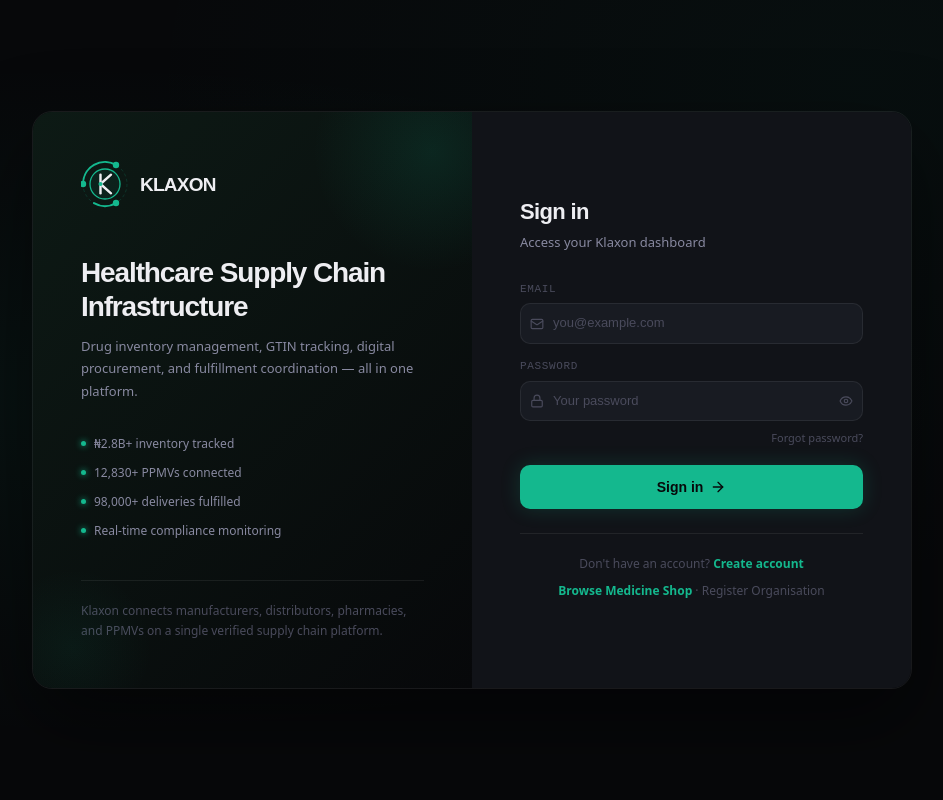
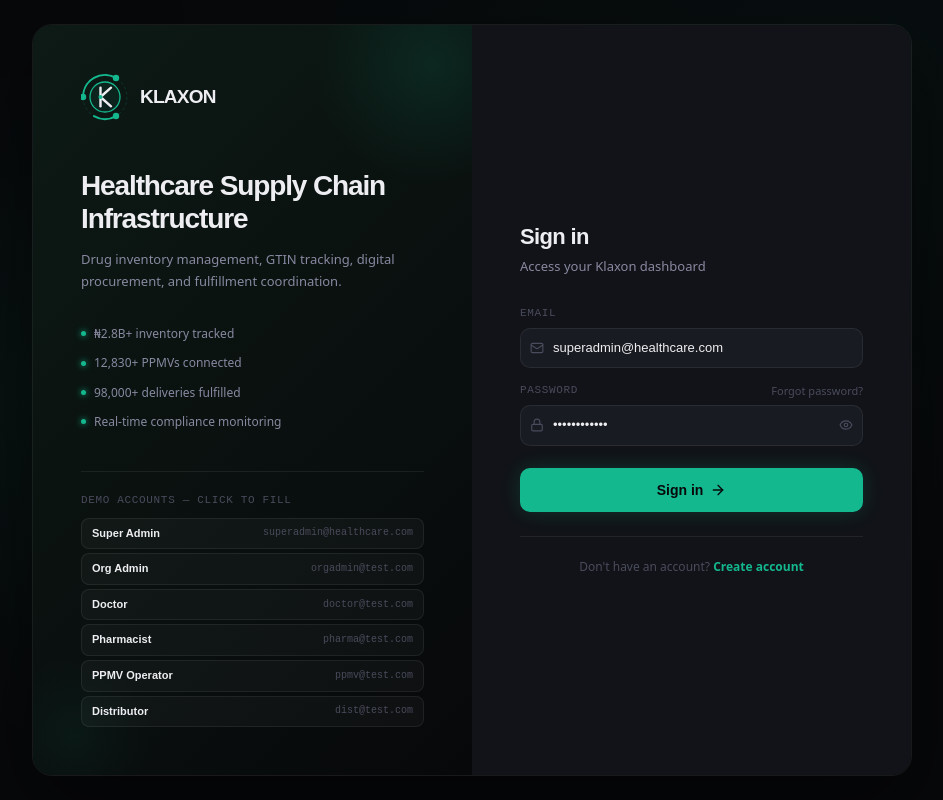
Before and after one commit to DelightGeorge/Klaxon, a Next.js app: page /login in a window 1280 px wide. Shown: the whole page, without its empty margins (168-1111 px from the left). Built offline with nearby package versions, Linux system fonts and the light colour scheme.

Commit message:
edited login page to show errors

```diff
--- a/app/(auth)/login/page.tsx
+++ b/app/(auth)/login/page.tsx
@@ -1,59 +1,122 @@
 "use client";
-
 import { useRouter } from "next/navigation";
 import { useState } from "react";
 import { Eye, EyeOff, ArrowRight, Lock, Mail } from "lucide-react";
 import { KlaxonMark } from "@/components/layout/klaxon-mark";
+import { api } from "@/lib/api";
 import { useAuthStore } from "@/lib/auth-store";
+import { tokenStore } from "@/lib/api";
+
+const DEMO_ACCOUNTS = [
+  {
+    role: "Super Admin",
+    email: "superadmin@healthcare.com",
+    password: "Admin@123456",
+  },
+  { role: "Org Admin", email: "orgadmin@test.com", password: "Admin@123" },
+  { role: "Doctor", email: "doctor@test.com", password: "Doctor@123" },
+  { role: "Pharmacist", email: "pharma@test.com", password: "Pharma@123" },
+  { role: "PPMV Operator", email: "ppmv@test.com", password: "Ppmv@123" },
+  { role: "Distributor", email: "dist@test.com", password: "Dist@123" },
+];
 
 export default function LoginPage() {
   const router = useRouter();
-  const login = useAuthStore((s) => s.login);
-  const isLoading = useAuthStore((s) => s.isLoading);
+  const setUser = useAuthStore((s) => s.setUser);
 
-  const [email, setEmail] = useState("");
-  const [password, setPassword] = useState("");
+  const [email, setEmail] = useState("superadmin@healthcare.com");
+  const [password, setPassword] = useState("Admin@123456");
   const [showPwd, setShowPwd] = useState(false);
+  const [loading, setLoading] = useState(false);
   const [error, setError] = useState("");
 
   const handleLogin = async () => {
-    if (!email || !password) {
-      setError("Please enter your email and password");
-      return;
-    }
-    setError("");
-    try {
-      const destination = await login(email.trim().toLowerCase(), password);
-      router.push(destination);
-    } catch (err: unknown) {
-      const axiosErr = err as {
-        response?: {
-          status?: number;
-          data?: { message?: string; error?: string; statusCode?: number };
-        };
-        message?: string;
-        code?: string;
-      };
-
-      const status = axiosErr?.response?.status;
-      const data = axiosErr?.response?.data;
-      const network = axiosErr?.code;
-
-      // Network / CORS / timeout
-      if (!axiosErr.response) {
-        if (network === "ECONNABORTED") {
-          setError(
-            "Request timed out. The server may be starting up — try again in 30 seconds.",
-          );
-          return;
-        }
-        setError("Cannot reach the server. Check your internet connection.");
+    if (!email.trim() || !password.trim()) {
+      setError("Please enter your email and password.");
       return;
     }
 
-      // HTTP errors
+    setError("");
+    setLoading(true);
+
+    try {
+      const res = await api.post("/auth/login", {
+        email: email.trim().toLowerCase(),
+        password: password,
+      });
+
+      const { user, accessToken, refreshToken } = res.data;
+
+      // Save tokens
+      tokenStore.set(accessToken, refreshToken);
+
+      // Save to store using proper actions
+      const store = useAuthStore.getState();
+      store.setTokens(accessToken, refreshToken);
+      store.setUser(user);
+
+      // Role-based redirect
+      const ROLE_MAP: Record<string, string> = {
+        SUPER_ADMIN: "/dashboard",
+        ORG_ADMIN: "/dashboard",
+        DOCTOR: "/dashboard",
+        NURSE: "/dashboard",
+        RECEPTIONIST: "/dashboard",
+        PHARMACIST: "/inventory/products",
+        LAB_TECHNICIAN: "/dashboard",
+        RADIOLOGIST: "/dashboard",
+        BILLING_OFFICER: "/admin/billing",
+        INSURANCE_OFFICER: "/admin/billing",
+        HR_MANAGER: "/admin/users",
+        INVENTORY_MANAGER: "/inventory/products",
+        PATIENT: "/dashboard",
+        DISTRIBUTOR_ADMIN: "/fulfillment/orders",
+        WAREHOUSE_MANAGER: "/inventory/warehouses",
+        DELIVERY_AGENT: "/fulfillment/tracking",
+        PPMV_OWNER: "/ppmv/dashboard",
+      };
+
+      const role = user?.roles?.[0] ?? "";
+      const destination = ROLE_MAP[role] ?? "/dashboard";
+
+      router.push(destination);
+    } catch (err: unknown) {
+      setLoading(false);
+
+      const e = err as {
+        response?: {
+          status?: number;
+          data?: { message?: string; error?: string };
+        };
+        code?: string;
+        message?: string;
+      };
+
+      console.error(
+        "Login error:",
+        e?.response?.status,
+        e?.response?.data,
+        e?.message,
+      );
+
+      if (!e.response) {
+        if (e.code === "ECONNABORTED") {
+          setError(
+            "Request timed out. The server may be starting up — try again.",
+          );
+        } else {
+          setError(
+            `Network error: ${e.message ?? "Cannot reach server"}. Check your connection.`,
+          );
+        }
+        return;
+      }
+
+      const status = e.response.status;
+      const msg = e.response.data?.message;
+
       if (status === 401) {
-        setError("Wrong email or password. Double-check and try again.");
+        setError("Wrong email or password.");
         return;
       }
       if (status === 403) {
@@ -63,29 +126,24 @@
         return;
       }
       if (status === 404) {
-        setError("No account found with this email address.");
+        setError("No account found with this email.");
         return;
       }
       if (status === 429) {
-        setError(
-          "Too many login attempts. Please wait a few minutes and try again.",
-        );
+        setError("Too many attempts. Wait a few minutes and try again.");
         return;
       }
       if (status === 500) {
-        setError("Server error. Please try again in a moment.");
-        return;
-      }
-
-      // Backend message
-      const msg = data?.message ?? data?.error;
-      if (msg) {
-        setError(Array.isArray(msg) ? msg.join(", ") : String(msg));
+        setError("Server error. Please try again shortly.");
         return;
       }
 
       setError(
-        `Login failed (${status ?? "unknown error"}). Please try again.`,
+        Array.isArray(msg)
+          ? msg.join(", ")
+          : msg
+            ? String(msg)
+            : `Login failed (${status}).`,
       );
     }
   };
@@ -104,7 +162,6 @@
       }}
     >
       <div
-        className="login-card"
         style={{
           width: "100%",
           maxWidth: 880,
@@ -116,9 +173,8 @@
           boxShadow: "0 32px 80px rgba(0,0,0,0.5)",
         }}
       >
-        {/* Left panel — hidden on mobile */}
+        {/* ── Left panel ─────────────────────────────── */}
         <div
-          className="login-left"
           style={{
             background: "linear-gradient(135deg, #0d1a15 0%, #07080a 100%)",
             padding: 48,
@@ -162,7 +218,7 @@
           <div style={{ flex: 1, position: "relative" }}>
             <h2
               style={{
-                fontFamily: "'Syne', sans-serif",
+                fontFamily: "'Syne',sans-serif",
                 fontSize: 28,
                 fontWeight: 800,
                 color: "var(--tx-1)",
@@ -182,7 +238,7 @@
               }}
             >
               Drug inventory management, GTIN tracking, digital procurement, and
-              fulfillment coordination — all in one platform.
+              fulfillment coordination.
             </p>
             <div style={{ display: "flex", flexDirection: "column", gap: 10 }}>
               {[
@@ -190,9 +246,9 @@
                 "12,830+ PPMVs connected",
                 "98,000+ deliveries fulfilled",
                 "Real-time compliance monitoring",
-              ].map((feat) => (
+              ].map((f) => (
                 <div
-                  key={feat}
+                  key={f}
                   style={{ display: "flex", alignItems: "center", gap: 8 }}
                 >
                   <div
@@ -206,28 +262,92 @@
                     }}
                   />
                   <span style={{ fontSize: 12, color: "var(--tx-2)" }}>
-                    {feat}
+                    {f}
                   </span>
                 </div>
               ))}
             </div>
           </div>
 
+          {/* Demo accounts */}
           <div
             style={{
               marginTop: 40,
               paddingTop: 20,
               borderTop: "1px solid var(--bd-1)",
+              position: "relative",
             }}
           >
-            <p style={{ fontSize: 12, color: "var(--tx-3)", lineHeight: 1.6 }}>
-              Klaxon connects manufacturers, distributors, pharmacies, and PPMVs
-              on a single verified supply chain platform.
+            <p
+              style={{
+                fontSize: 11,
+                color: "var(--tx-3)",
+                fontFamily: "'DM Mono',monospace",
+                textTransform: "uppercase",
+                letterSpacing: "0.06em",
+                marginBottom: 8,
+              }}
+            >
+              Demo Accounts — click to fill
             </p>
+            <div style={{ display: "flex", flexDirection: "column", gap: 4 }}>
+              {DEMO_ACCOUNTS.map((acc) => (
+                <button
+                  key={acc.email}
+                  type="button"
+                  onClick={() => {
+                    setEmail(acc.email);
+                    setPassword(acc.password);
+                    setError("");
+                  }}
+                  style={{
+                    display: "flex",
+                    alignItems: "center",
+                    justifyContent: "space-between",
+                    padding: "6px 10px",
+                    borderRadius: 8,
+                    background: "rgba(255,255,255,0.03)",
+                    border: "1px solid var(--bd-1)",
+                    cursor: "pointer",
+                    transition: "all 0.15s",
+                    textAlign: "left",
+                    width: "100%",
+                  }}
+                  onMouseEnter={(e) => {
+                    e.currentTarget.style.borderColor = "var(--bd-k)";
+                    e.currentTarget.style.background = "var(--k-subtle)";
+                  }}
+                  onMouseLeave={(e) => {
+                    e.currentTarget.style.borderColor = "var(--bd-1)";
+                    e.currentTarget.style.background = "rgba(255,255,255,0.03)";
+                  }}
+                >
+                  <span
+                    style={{
+                      fontSize: 11,
+                      color: "var(--tx-1)",
+                      fontWeight: 600,
+                      fontFamily: "'Syne',sans-serif",
+                    }}
+                  >
+                    {acc.role}
+                  </span>
+                  <span
+                    style={{
+                      fontSize: 10,
+                      color: "var(--tx-3)",
+                      fontFamily: "'DM Mono',monospace",
+                    }}
+                  >
+                    {acc.email}
+                  </span>
+                </button>
+              ))}
+            </div>
           </div>
         </div>
 
-        {/* Right panel */}
+        {/* ── Right panel ────────────────────────────── */}
         <div
           style={{
             background: "var(--bg-surface)",
@@ -236,19 +356,10 @@
             flexDirection: "column",
             justifyContent: "center",
           }}
-          className="login-right"
         >
-          {/* Logo shown only on mobile (left panel is hidden) */}
-          <div
-            className="login-mobile-logo"
-            style={{ display: "none", marginBottom: 24 }}
-          >
-            <KlaxonMark size="md" />
-          </div>
-
           <h1
             style={{
-              fontFamily: "'Syne', sans-serif",
+              fontFamily: "'Syne',sans-serif",
               fontSize: 22,
               fontWeight: 700,
               color: "var(--tx-1)",
@@ -262,31 +373,37 @@
             Access your Klaxon dashboard
           </p>
 
+          {/* Error */}
           {error && (
             <div
               style={{
-                padding: "10px 14px",
+                padding: "12px 14px",
                 borderRadius: 10,
                 background: "rgba(244,63,94,0.08)",
-                border: "1px solid rgba(244,63,94,0.2)",
-                color: "#f43f5e",
-                fontSize: 12,
-                marginBottom: 16,
+                border: "1px solid rgba(244,63,94,0.25)",
+                color: "#f87171",
+                fontSize: 13,
+                marginBottom: 18,
+                lineHeight: 1.5,
               }}
             >
-              {error}
+              ⚠ {error}
             </div>
           )}
 
-          <form
-            onSubmit={handleLogin}
-            style={{ display: "flex", flexDirection: "column", gap: 14 }}
+          {/* Email */}
+          <div
+            style={{
+              display: "flex",
+              flexDirection: "column",
+              gap: 5,
+              marginBottom: 14,
+            }}
           >
-            <div style={{ display: "flex", flexDirection: "column", gap: 5 }}>
             <label
               style={{
                 fontSize: 11,
-                  fontFamily: "'DM Mono', monospace",
+                fontFamily: "'DM Mono',monospace",
                 color: "var(--tx-3)",
                 textTransform: "uppercase",
                 letterSpacing: "0.06em",
@@ -311,19 +428,35 @@
                 type="email"
                 value={email}
                 onChange={(e) => setEmail(e.target.value)}
+                onKeyDown={(e) => e.key === "Enter" && handleLogin()}
                 className="kx-input"
                 style={{ paddingLeft: 32 }}
                 placeholder="you@example.com"
-                  required
+                autoComplete="email"
               />
             </div>
           </div>
 
-            <div style={{ display: "flex", flexDirection: "column", gap: 5 }}>
+          {/* Password */}
+          <div
+            style={{
+              display: "flex",
+              flexDirection: "column",
+              gap: 5,
+              marginBottom: 6,
+            }}
+          >
+            <div
+              style={{
+                display: "flex",
+                alignItems: "center",
+                justifyContent: "space-between",
+              }}
+            >
               <label
                 style={{
                   fontSize: 11,
-                  fontFamily: "'DM Mono', monospace",
+                  fontFamily: "'DM Mono',monospace",
                   color: "var(--tx-3)",
                   textTransform: "uppercase",
                   letterSpacing: "0.06em",
@@ -331,6 +464,21 @@
               >
                 Password
               </label>
+              <a
+                href="/forgot-password"
+                style={{
+                  fontSize: 11,
+                  color: "var(--tx-3)",
+                  textDecoration: "none",
+                }}
+                onMouseEnter={(e) => (e.currentTarget.style.color = "var(--k)")}
+                onMouseLeave={(e) =>
+                  (e.currentTarget.style.color = "var(--tx-3)")
+                }
+              >
+                Forgot password?
+              </a>
+            </div>
             <div style={{ position: "relative" }}>
               <Lock
                 style={{
@@ -348,10 +496,11 @@
                 type={showPwd ? "text" : "password"}
                 value={password}
                 onChange={(e) => setPassword(e.target.value)}
+                onKeyDown={(e) => e.key === "Enter" && handleLogin()}
                 className="kx-input"
                 style={{ paddingLeft: 32, paddingRight: 36 }}
-                  placeholder="Your password"
-                  required
+                placeholder="••••••••"
+                autoComplete="current-password"
               />
               <button
                 type="button"
@@ -379,36 +528,19 @@
             </div>
           </div>
 
-            <div
+          {/* Button */}
+          <button
+            type="button"
+            onClick={handleLogin}
+            disabled={loading}
+            className="btn-primary btn-lg"
             style={{
-                display: "flex",
-                justifyContent: "flex-end",
-                marginTop: -6,
+              marginTop: 16,
+              justifyContent: "center",
+              opacity: loading ? 0.7 : 1,
             }}
           >
-              <a
-                href="/forgot-password"
-                style={{
-                  fontSize: 11,
-                  color: "var(--tx-3)",
-                  textDecoration: "none",
-                }}
-                onMouseEnter={(e) => (e.currentTarget.style.color = "var(--k)")}
-                onMouseLeave={(e) =>
-                  (e.currentTarget.style.color = "var(--tx-3)")
-                }
-              >
-                Forgot password?
-              </a>
-            </div>
-
-            <button
-              type="submit"
-              disabled={isLoading}
-              className="btn-primary btn-lg"
-              style={{ marginTop: 4, justifyContent: "center" }}
-            >
-              {isLoading ? (
+            {loading ? (
               <span style={{ display: "flex", alignItems: "center", gap: 8 }}>
                 <span
                   style={{
@@ -430,21 +562,17 @@
               </>
             )}
           </button>
-          </form>
 
           <div
             style={{
               marginTop: 24,
               paddingTop: 20,
               borderTop: "1px solid var(--bd-1)",
-              display: "flex",
-              flexDirection: "column",
-              alignItems: "center",
-              gap: 8,
+              textAlign: "center",
             }}
           >
             <p style={{ fontSize: 12, color: "var(--tx-3)" }}>
-              {"Don't have an account? "}
+              Don&apos;t have an account?{" "}
               <a
                 href="/register"
                 style={{
@@ -456,48 +584,11 @@
                 Create account
               </a>
             </p>
-            <p style={{ fontSize: 12, color: "var(--tx-3)" }}>
-              <a
-                href="/shop"
-                style={{
-                  color: "var(--k)",
-                  textDecoration: "none",
-                  fontWeight: 600,
-                }}
-              >
-                Browse Medicine Shop
-              </a>
-              {" · "}
-              <a
-                href="/apply"
-                style={{ color: "var(--tx-3)", textDecoration: "none" }}
-              >
-                Register Organisation
-              </a>
-            </p>
           </div>
         </div>
       </div>
 
-      <style>{`
-        @keyframes spin { to { transform: rotate(360deg); } }
-
-        @media (max-width: 640px) {
-          .login-card {
-            grid-template-columns: 1fr !important;
-            max-width: 440px !important;
-          }
-          .login-left {
-            display: none !important;x
-          }
-          .login-right {
-            padding: 32px 24px !important;
-          }
-          .login-mobile-logo {
-            display: block !important;
-          }
-        }
-      `}</style>
+      <style>{`@keyframes spin { to { transform: rotate(360deg); } }`}</style>
     </div>
   );
 }
--- a/lib/auth-store.ts
+++ b/lib/auth-store.ts
@@ -14,21 +14,6 @@
   organizationName?: string;
 }
 
-interface AuthState {
-  user: AuthUser | null;
-  accessToken: string | null;
-  refreshToken: string | null;
-  isAuthenticated: boolean;
-  isLoading: boolean;
-
-  login:    (email: string, password: string) => Promise<string>;
-  register: (data: RegisterData) => Promise<void>;
-  logout:   () => Promise<void>;
-  hydrate:  () => void;
-  hasRole:  (...roles: string[]) => boolean;
-  getDashboard: () => string;
-}
-
 export interface RegisterData {
   email: string;
   firstName: string;
@@ -37,22 +22,23 @@
   phone?: string;
 }
 
-// Normalizes roles from the API: the backend sometimes returns a join-table
-// shape like [{ role: { name: "ORG_ADMIN" } }] instead of plain strings.
-// Always converts to string[] so the rest of the app can rely on AuthUser.roles
-// being plain strings, matching its declared type.
-function normalizeRoles(raw: unknown): string[] {
-  if (!Array.isArray(raw)) return [];
-  return raw
-    .map((r) => {
-      if (typeof r === "string") return r;
-      if (r && typeof r === "object" && "role" in r) {
-        const name = (r as { role?: { name?: string } }).role?.name;
-        return name ?? null;
-      }
-      return null;
-    })
-    .filter((r): r is string => Boolean(r));
+interface AuthState {
+  user:            AuthUser | null;
+  accessToken:     string | null;
+  refreshToken:    string | null;
+  isAuthenticated: boolean;
+  isLoading:       boolean;
+
+  // Actions
+  setUser:     (user: AuthUser) => void;
+  setTokens:   (access: string, refresh: string) => void;
+  setLoading:  (v: boolean) => void;
+  login:       (email: string, password: string) => Promise<string>;
+  register:    (data: RegisterData) => Promise<void>;
+  logout:      () => Promise<void>;
+  hydrate:     () => void;
+  hasRole:     (...roles: string[]) => boolean;
+  getDashboard:() => string;
 }
 
 // ── Role → dashboard map ─────────────────────────────────────────────────────
@@ -86,6 +72,17 @@
       isAuthenticated: false,
       isLoading:       false,
 
+      // ── Setters ────────────────────────────────────────────────────────────
+      setUser: (user) => set({ user, isAuthenticated: true }),
+
+      setTokens: (access, refresh) => {
+        tokenStore.set(access, refresh);
+        set({ accessToken: access, refreshToken: refresh });
+      },
+
+      setLoading: (v) => set({ isLoading: v }),
+
+      // ── Hydrate tokens from localStorage into memory ────────────────────────
       hydrate: () => {
         const { accessToken, refreshToken } = get();
         if (accessToken && refreshToken) {
@@ -93,38 +90,39 @@
         }
       },
 
+      // ── Login ──────────────────────────────────────────────────────────────
       login: async (email, password) => {
         set({ isLoading: true });
         try {
           const res = await api.post<{
-            message: string;
-            user: AuthUser;
-            accessToken: string;
+            message:      string;
+            user:         AuthUser;
+            accessToken:  string;
             refreshToken: string;
           }>("/auth/login", { email, password });
 
-          const normalizedUser: AuthUser = {
-            ...res.data.user,
-            roles: normalizeRoles(res.data.user.roles),
-          };
+          const { user, accessToken, refreshToken } = res.data;
 
-          tokenStore.set(res.data.accessToken, res.data.refreshToken);
+          tokenStore.set(accessToken, refreshToken);
+
           set({
-            user:            normalizedUser,
-            accessToken:     res.data.accessToken,
-            refreshToken:    res.data.refreshToken,
+            user,
+            accessToken,
+            refreshToken,
             isAuthenticated: true,
             isLoading:       false,
           });
 
-          const role = normalizedUser.roles[0];
-          return role ? (ROLE_DASHBOARD[role] ?? "/dashboard") : "/dashboard";
+          const role = user?.roles?.[0] ?? "";
+          return ROLE_DASHBOARD[role] ?? "/dashboard";
+
         } catch (err) {
           set({ isLoading: false });
           throw err;
         }
       },
 
+      // ── Register ───────────────────────────────────────────────────────────
       register: async (data) => {
         set({ isLoading: true });
         try {
@@ -136,12 +134,20 @@
         }
       },
 
+      // ── Logout ─────────────────────────────────────────────────────────────
       logout: async () => {
         try { await api.post("/auth/logout"); } catch { /* ignore */ }
         tokenStore.clear();
-        set({ user: null, accessToken: null, refreshToken: null, isAuthenticated: false });
+        set({
+          user:            null,
+          accessToken:     null,
+          refreshToken:    null,
+          isAuthenticated: false,
+          isLoading:       false,
+        });
       },
 
+      // ── Helpers ────────────────────────────────────────────────────────────
       hasRole: (...roles) => {
         const { user } = get();
         if (!user) return false;
@@ -152,7 +158,7 @@
         const { user } = get();
         if (!user) return "/login";
         const role = user.roles[0];
-        return role ? (ROLE_DASHBOARD[role] ?? "/dashboard") : "/dashboard";
+        return ROLE_DASHBOARD[role] ?? "/dashboard";
       },
     }),
     {
@@ -167,9 +173,10 @@
   )
 );
 
-// Hydrate tokens + register logout callback on app start
+// ── Boot: hydrate tokens + register logout callback ──────────────────────────
 if (typeof window !== "undefined") {
   useAuthStore.getState().hydrate();
+
   setLogoutCallback(() => {
     useAuthStore.getState().logout();
     window.location.href = "/login";
```
Lines whose indentation alone changed are shown as unchanged.
